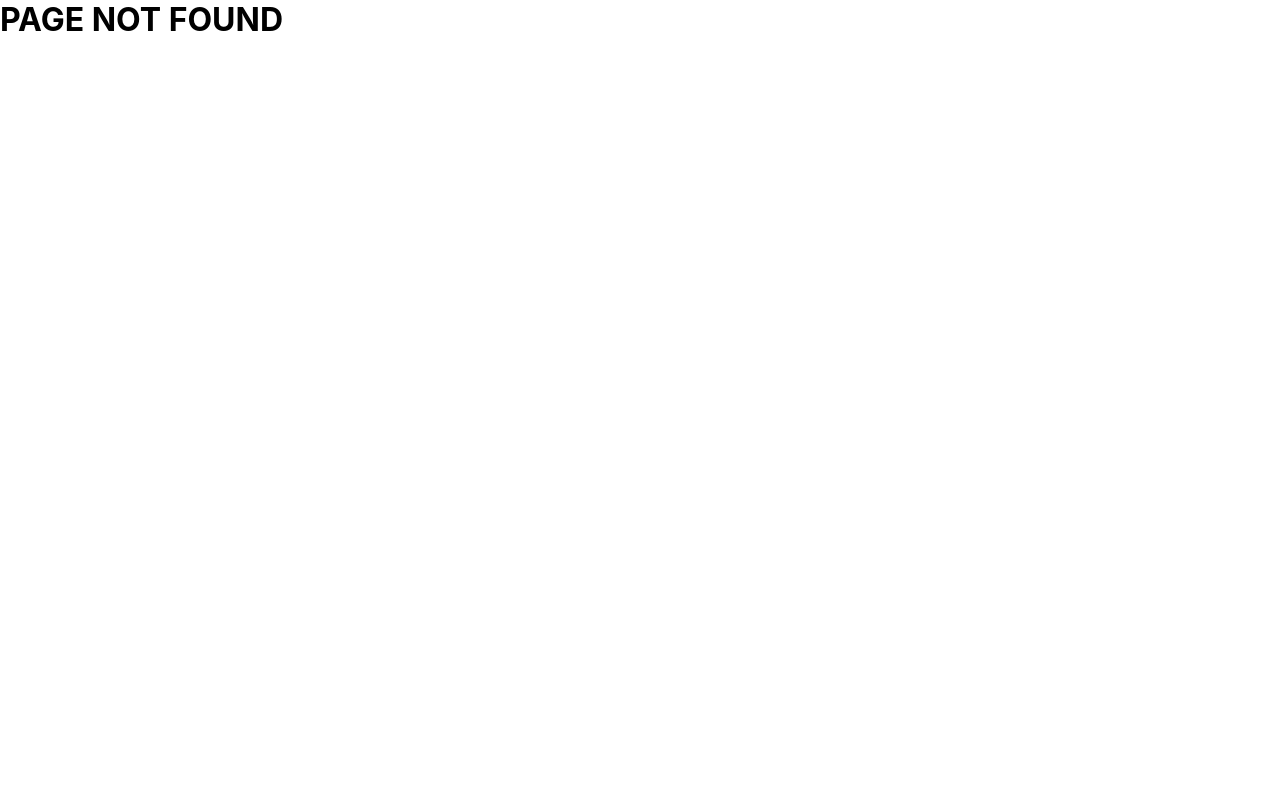
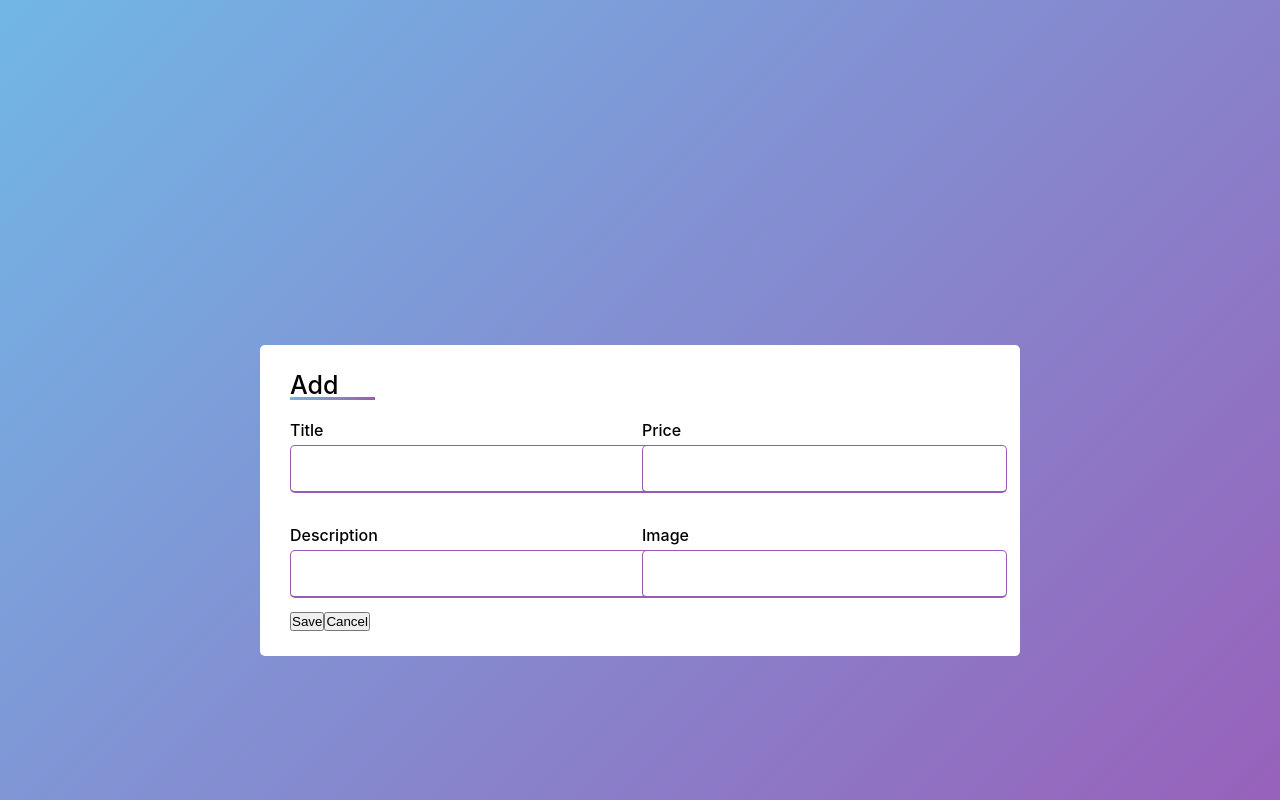
Before and after one commit to MV-Rainbow-Kittens/Rainbow-Kittens-Inventory-Project, a React (Create React App) app in the folder rainbow-front-end/: page /add in a window 1280 px wide. Before the commit this address had no page. Shown: the top 800 px of the page. Built offline with nearby package versions, Linux system fonts and the light colour scheme.

Commit message:
Add component done

```diff
--- a/rainbow-front-end/src/App.js
+++ b/rainbow-front-end/src/App.js
@@ -8,6 +8,7 @@ import PageNotFound from './components/PageNotFound';
 import Admin from './components/Admin';
 import Update from './components/Update';
 import { ToastContainer } from 'react-toastify';
+import Add from './components/Add';
 
 
 
@@ -23,6 +24,7 @@ function App() {
             <Route path='/view' element={<View />} />
             <Route path='/admin' element={<Admin />} />
             <Route path='/update/:id' element={<Update />} />
+            <Route path='/add' element={<Add />} />
           </Routes>
       </BrowserRouter>
       <ToastContainer />
--- /dev/null
+++ b/rainbow-front-end/src/components/Add.jsx
@@ -0,0 +1,74 @@
+import axios from "axios";
+import { useEffect } from "react";
+import { useState } from "react";
+import { useNavigate } from "react-router-dom";
+import "../css/Update.css";
+
+
+
+function Add () {
+
+    const navigate = useNavigate()
+
+    const url = "http://localhost:8000/api/products/create";
+
+    const [title, setTitle] = useState("");
+    const [price, setPrice] = useState("");
+    const [description, setDescription] = useState("");
+    const [image, setImage] = useState("");
+
+
+
+    const handleSubmit = () => {
+        const credentials = { title, price, description, image };
+        axios.post(url, credentials)
+            .then((res) => {
+
+            })
+            navigate('/admin')
+    }
+
+    useEffect(() => {
+
+    })
+
+
+    return (
+        <div className='bodyUp'>
+            <div className='containerUp'>
+                <h1 className='titleUp'>Add</h1>
+                <form>
+                    <div className='user-details-update'>
+                        {/* <div className='input-box-update'>
+                            <label className='detailsUp' id='idUp'>Id</label>
+                            <input type="text"  />
+                        </div> */}
+
+                        <div className='input-box-update'>
+                            <label className='detailsUp'>Title</label>
+                            <input type="text" value={title} onChange={(e) => { setTitle(e.target.value) }} />
+                        </div>
+                        <div className='input-box-update'>
+                            <label className='detailsUp'>Price</label>
+                            <input type="number" value={price} onChange={(e) => { setPrice(e.target.value) }} />
+                        </div>
+                        <div className='input-box-update'>
+                            <label className='detailsUp'>Description</label>
+                            <input type="text" value={description} onChange={(e) => { setDescription(e.target.value) }} />
+                        </div>
+                        <div className='input-box-update'>
+                            <label className='detailsUp'>Image</label>
+                            <input type="text" value={image} onChange={(e) => { setImage(e.target.value) }} />
+                        </div>
+                    </div>
+                </form>
+                <div>
+                    <button className='buttonUp' onClick={handleSubmit}>Save</button>
+                    <button onClick={() => navigate('/admin')}>Cancel</button>
+                </div>
+            </div>
+        </div>
+    )
+}
+
+export default Add
--- a/rainbow-front-end/src/components/Admin.jsx
+++ b/rainbow-front-end/src/components/Admin.jsx
@@ -29,8 +29,8 @@ function Admin () {
     return (
         <div>
             <div>
-                <button>add</button>
-                <p>❌</p>
+                <button onClick={() => navigate('/add')}>add</button>
+                <p onClick={() => navigate('/')}>❌</p>
             </div>
             {apiData.map( disp =>
                 <div key={disp.id}>
```
